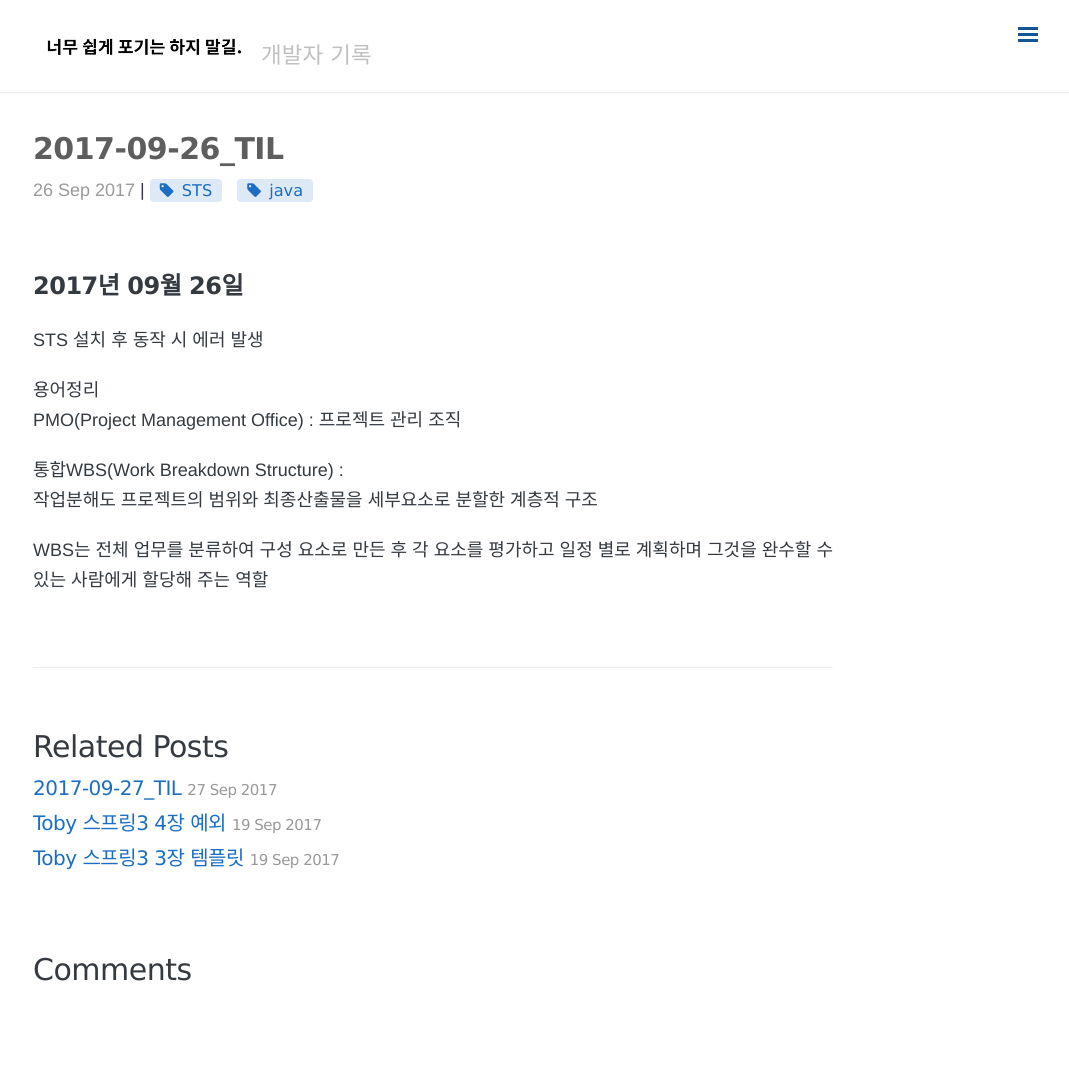
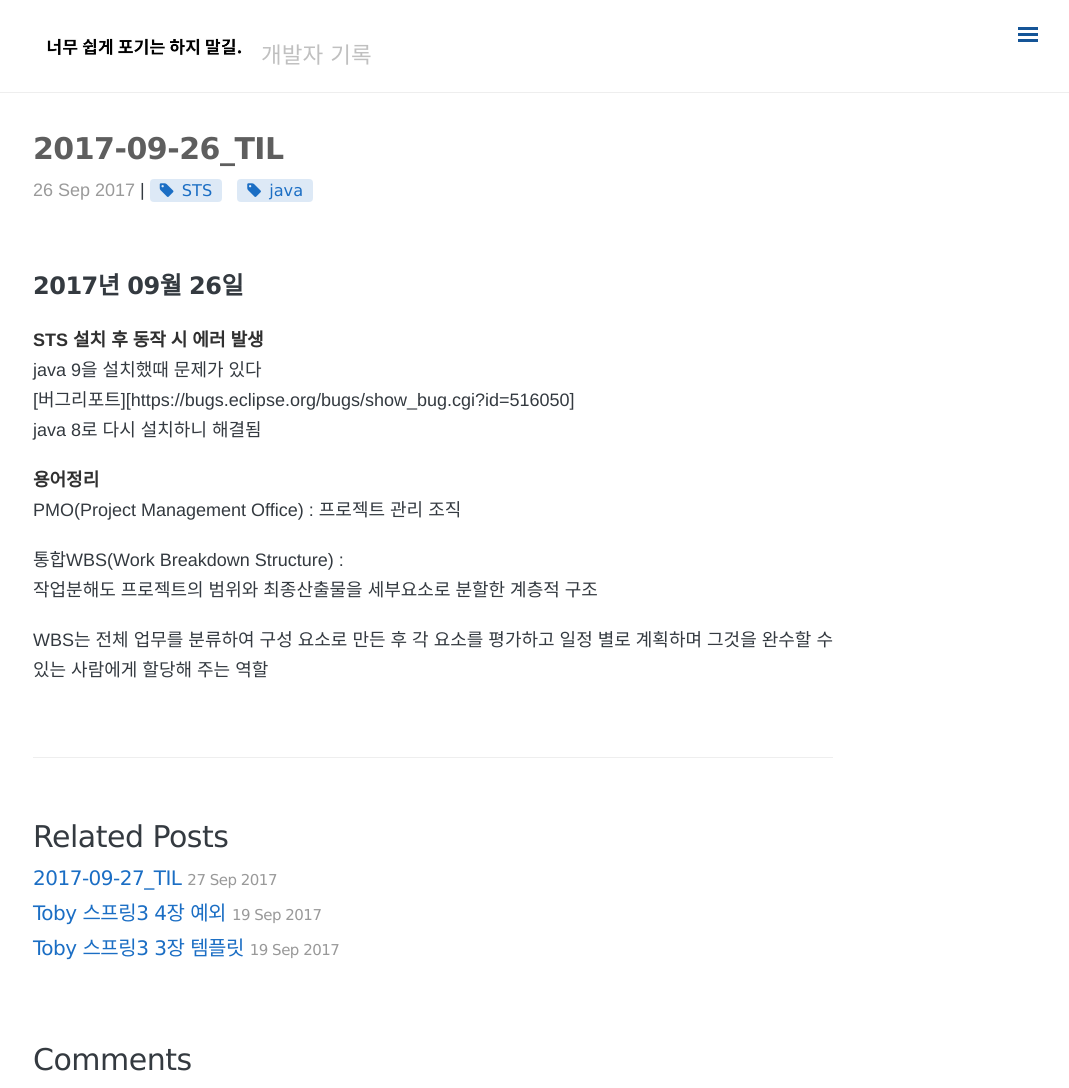
Before and after one commit to minigear/minigear.github.io, a Jekyll site: the page built from _posts/TIL(Today I Leaned)/2017-09-26-STS.md, in a window 1280 px wide and 1088 px high. Shown: the whole window, without its empty margins (207-1276 px from the left). Built offline with Jekyll 4.4.1, drawn with Linux system fonts in a browser that asks for light colours; nearby versions of some CDN libraries; comment, search, counter and statistics services are not loaded.

Commit message:
마크 다운 수정

```diff
--- a/_posts/TIL(Today I Leaned)/2017-09-26-STS.md
+++ b/_posts/TIL(Today I Leaned)/2017-09-26-STS.md
@@ -9,10 +9,13 @@ comments: true
 ---
 ### 2017년 09월 26일
 
-STS 설치 후 동작 시 에러 발생
+**STS 설치 후 동작 시 에러 발생**
+java 9을 설치했때 문제가 있다
+[버그리포트][https://bugs.eclipse.org/bugs/show_bug.cgi?id=516050]
+java 8로 다시 설치하니 해결됨
 
 
-용어정리
+**용어정리**
 PMO(Project Management Office) : 프로젝트 관리 조직
 
 통합WBS(Work Breakdown Structure) :
```
